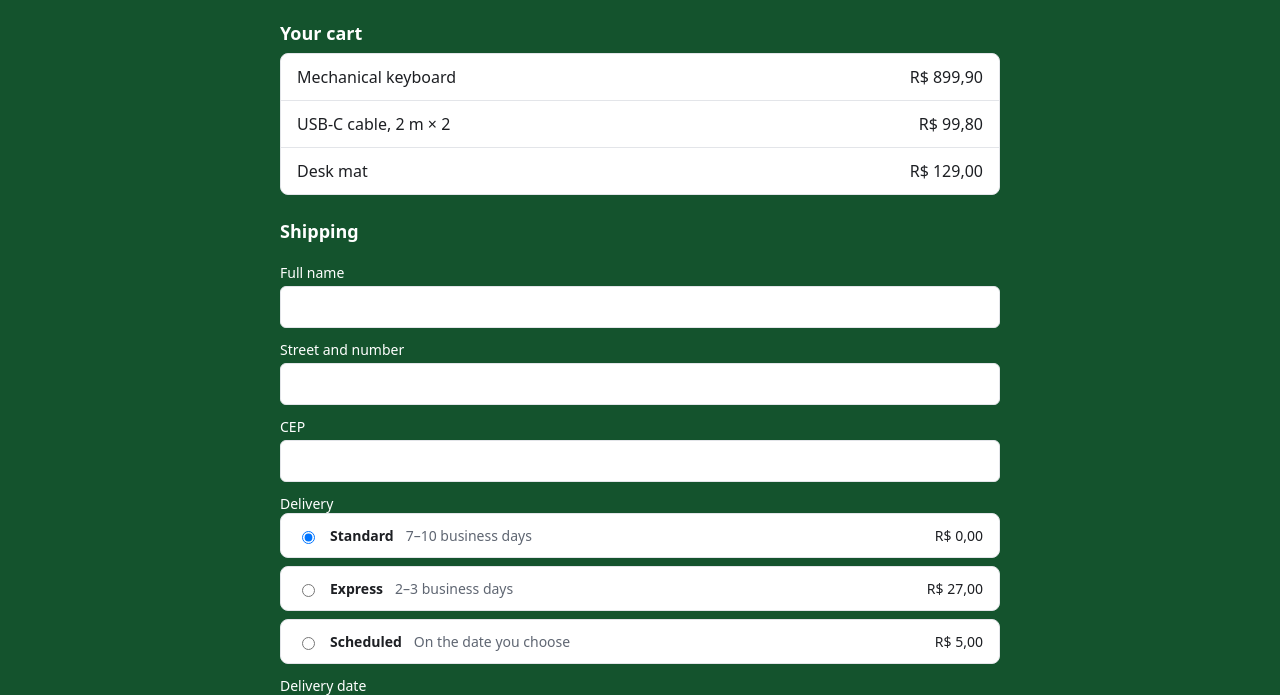
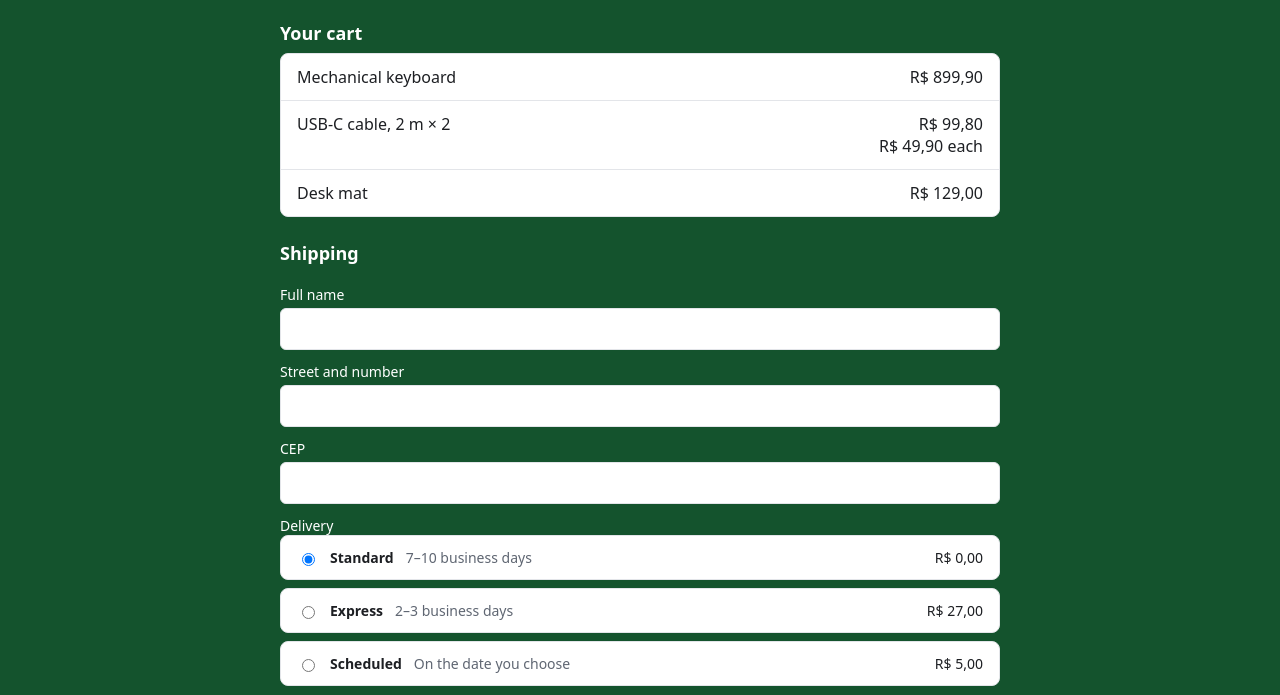
Before and after one commit to oMatheusmol/maestro-sandbox, a website built with Vite: page web/index.html in a window 1280 px wide. Shown: the part 112-807 px from the top of the page. Built offline with nearby package versions, Linux system fonts and the light colour scheme.

Commit message:
feat: show the unit price on cart lines with more than one unit

```diff
--- a/web/checkout.ts
+++ b/web/checkout.ts
@@ -91,7 +91,16 @@ for (const { name, line } of CART) {
   const price = document.createElement("span");
   price.className = "price";
   price.textContent = line.unitPrice.multiplyBy(line.quantity).toBRL();
-  item.append(label, price);
+  const amounts = document.createElement("span");
+  amounts.className = "amounts";
+  amounts.append(price);
+  if (line.quantity > 1) {
+    const unitPrice = document.createElement("span");
+    unitPrice.className = "unit-price";
+    unitPrice.textContent = `${line.unitPrice.toBRL()} each`;
+    amounts.append(unitPrice);
+  }
+  item.append(label, amounts);
   lines.append(item);
 }
 
--- a/web/styles.css
+++ b/web/styles.css
@@ -91,6 +91,17 @@ h2 {
 }
 
 .price {
+  font-variant-numeric: tabular-nums;
+  white-space: nowrap;
+}
+
+.amounts {
+  display: flex;
+  flex-direction: column;
+  align-items: flex-end;
+}
+
+.unit-price {
   font-variant-numeric: tabular-nums;
   white-space: nowrap;
 }
```
Also changed, not shown: e2e/unit-price.spec.ts (added, +18 -0 lines).
